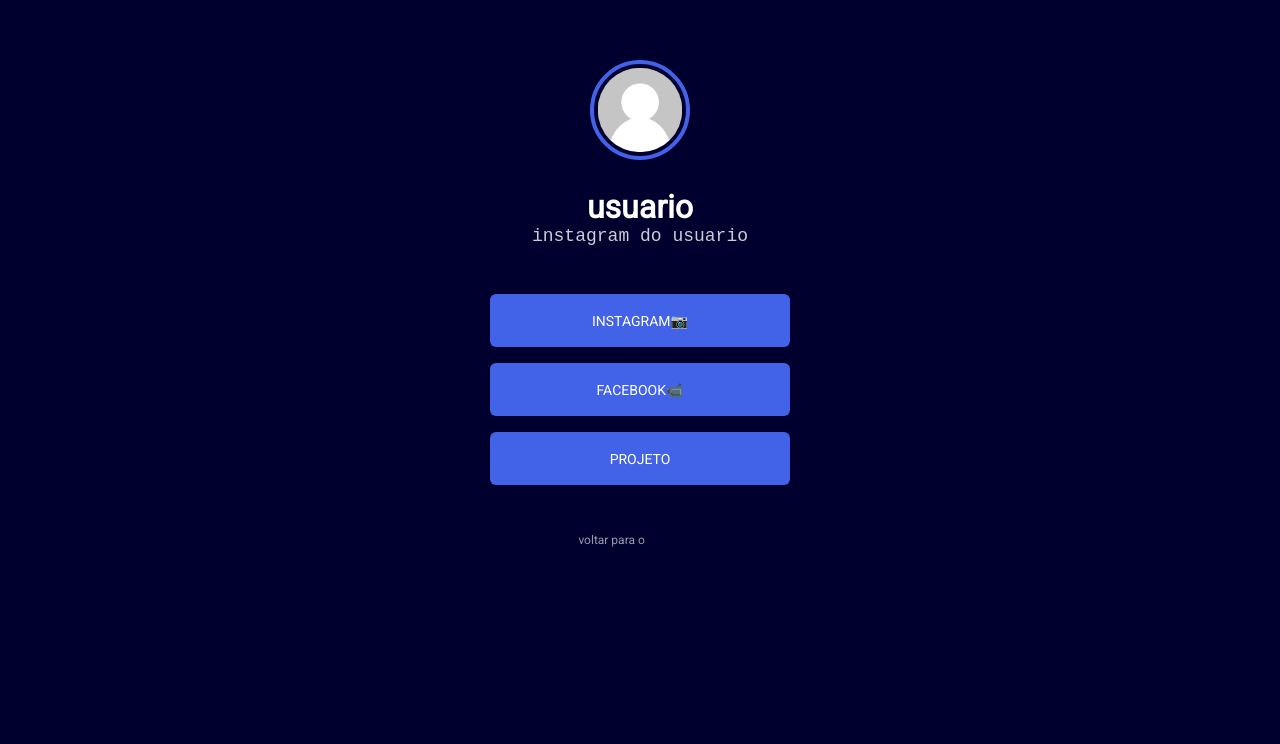
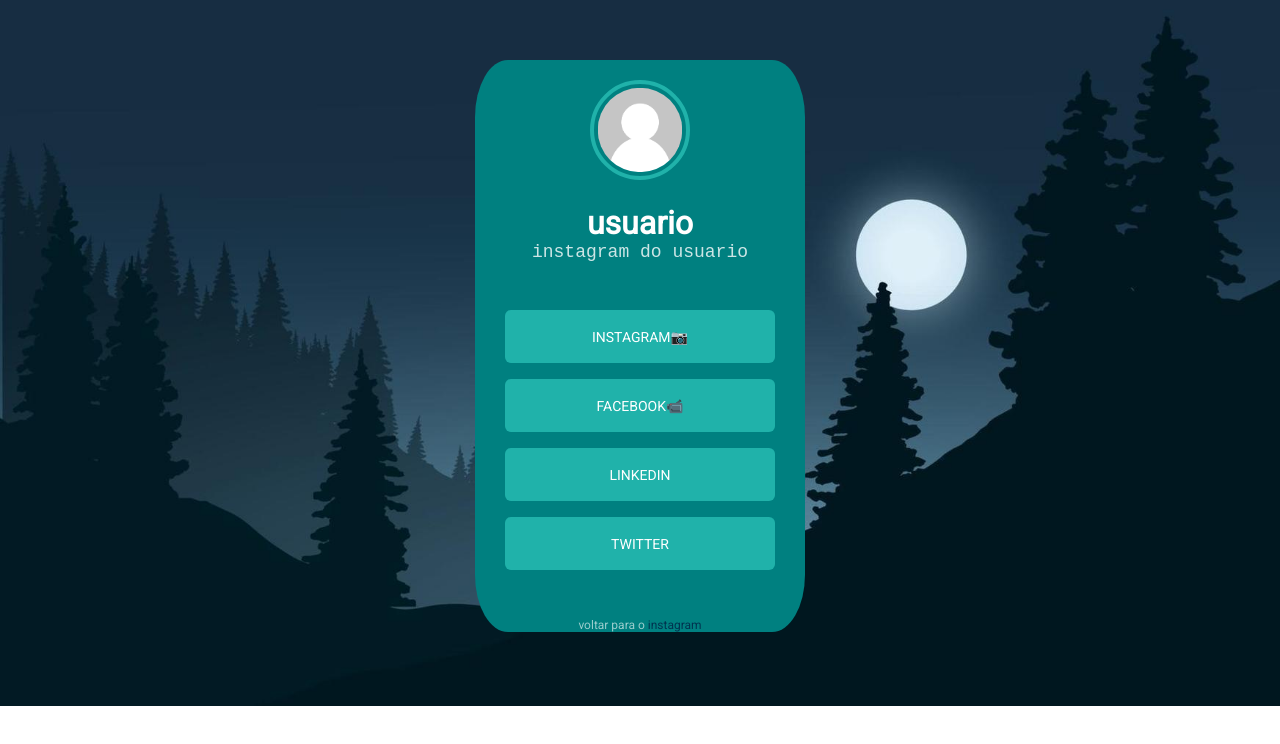
Before and after one commit to desantivictor/projeto, a plain HTML site: page index.html in a window 1280 px wide. Drawn offline with Linux system fonts and the light colour scheme; files whose address does not match are found by name.

Commit message:
melhorias

```diff
--- a/index.html
+++ b/index.html
@@ -7,7 +7,7 @@
         <meta http-equiv="X-UA-Compatible" content="IE=edge">
         <meta name="viewport" content="width=device-width, initial-scale=1.0">
         <link rel="stylesheet" href="style.css">
-        <title>Document</title>
+        <title>links</title>
         <link href="https://fonts.googleapis.com/css2?family=Montserrat:ital,wght@1,300&family=Roboto&display=swap" rel="stylesheet">
     </head>
     <body class="dark-blue">
@@ -38,9 +38,15 @@
                 </a>
                 </li>
                 <li>
-                    <a href="https://discover.victorsanti.dev"
+                    <a href="https://br.linkedin.com"
                     target="_blank">
-                    projeto
+                    linkedin
+                </a>
+                </li>
+                <li>
+                    <a href="https://twitter.com"
+                    target="_blank">
+                    twitter
                 </a>
                 </li>
             </ul>
--- a/style.css
+++ b/style.css
@@ -7,11 +7,11 @@
     /*variaveis*/
     --bg-color: #edf2ff;
     --text-color: #00002f;
-    --primary-color:  #4263e8;
-    --primary-color-dark: #364fc7;
+    --primary-color:  #20B2AA;
+    --primary-color-dark: #008B8B;
 }
 body.dark-blue{
-    --bg-color: #00002f;
+    --bg-color: #008080;
     --text-color: #ffffff;
 }
 
@@ -26,14 +26,19 @@
     text-decoration: none;
 }
 body{
-    background-color: var(--bg-color);
     color: var(--text-color);
     font-family: 'Roboto',sans-serif;
+    background-image: url(./imagens/imagem_de_fundo.jpg);
+    background-repeat: no-repeat;
+    background-size: cover;
+    background-position: center center;
 }
 .container {
     text-align: center;
-    width: 300px;
+    width: 330px;
     margin: 60px auto;
+    border-radius: 10%;
+    background-color: var(--bg-color);
 }
 
 img{
@@ -45,11 +50,11 @@
     height: 100px;
     padding: 3.7px;
     border:var(--primary-color) solid 4px;
+    margin-top: 20px;
 }
 h1{
     font-size: 32px;
-    margin-top: 24px;
-    margin-bottom: px;
+    margin-top: 20px;
 }
 .username{
     font-family:'Roboto mono', monospace;
@@ -71,10 +76,10 @@
     color: white;
     text-transform: uppercase;
     font-size: 14px;
-
     margin-bottom: 16px;
     border-radius: 6px;
-
+    margin-left: 30px;
+    margin-right: 30px;
     transition: background 300ms;
 
 }
```
Also changed, not shown: imagens/download.jpg (added), imagens/imagem_de_fundo.jpg (added).
